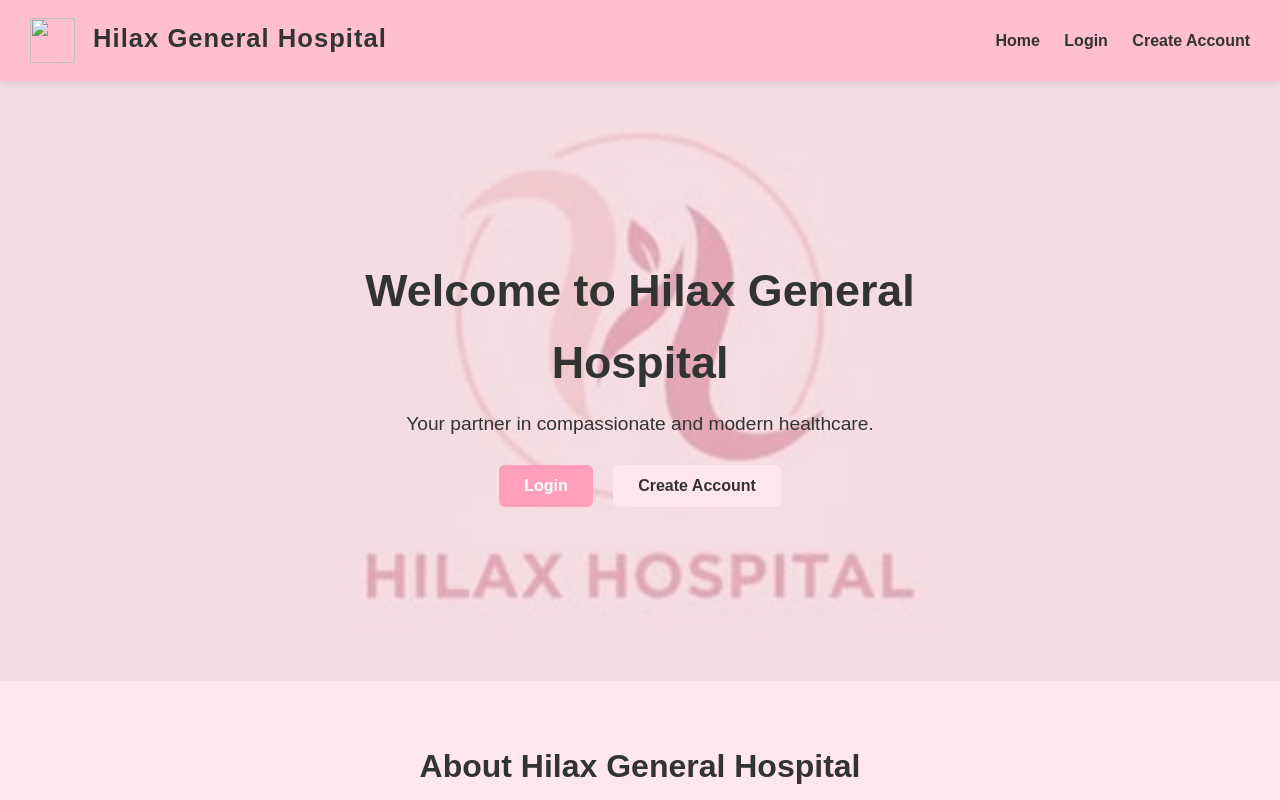
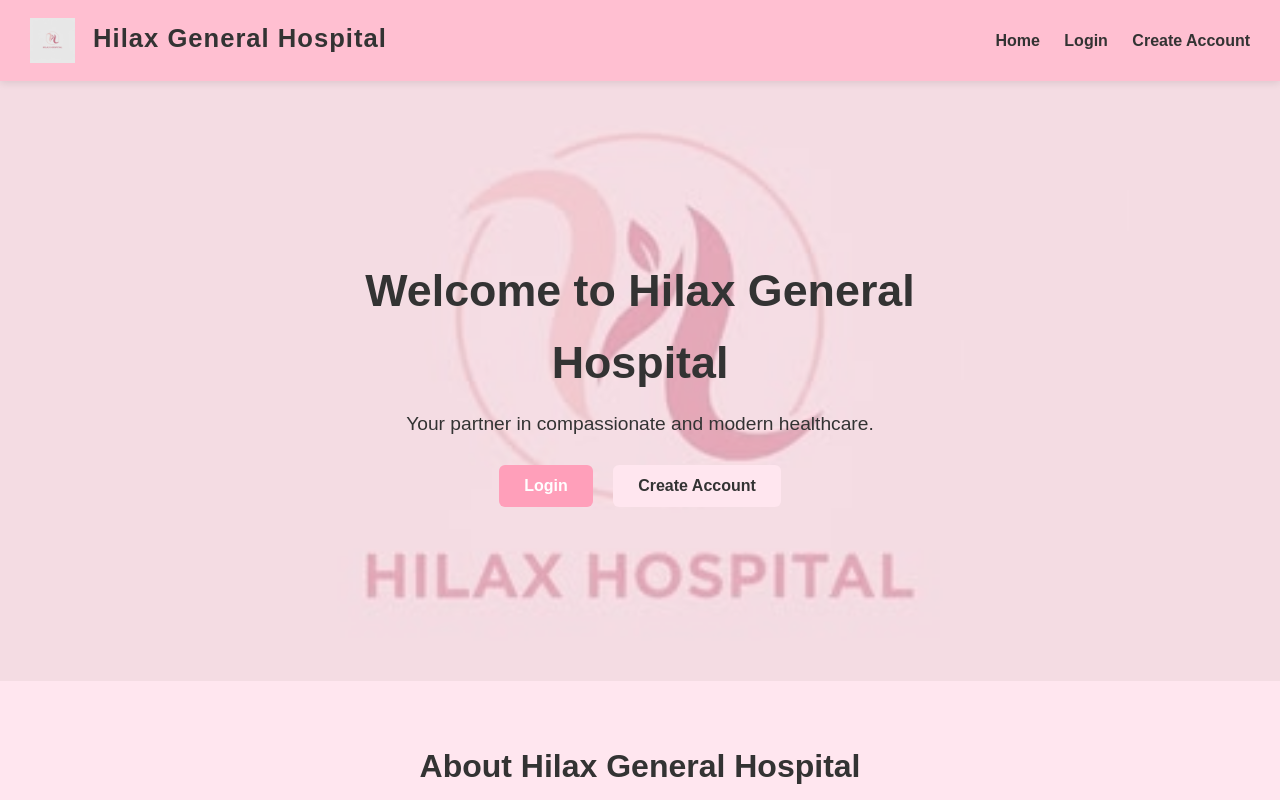
Before and after one commit to malunggay-chips/hilax-hospital, a plain HTML site: page index.html in a window 1280 px wide. Shown: the top 800 px of the page. Drawn offline with Linux system fonts and the light colour scheme.

Commit message:
Update index.html

```diff
--- a/index.html
+++ b/index.html
@@ -11,7 +11,7 @@
     <!-- ================= HEADER / NAVIGATION ================= -->
     <header>
         <div class="logo">
-            <img src="logo-placeholder.png" class="logo-img">
+            <img src="582221153_3245586005590473_148317653042354864_n.jpg" class="logo-img">
             Hilax General Hospital
         </div>
 
```
